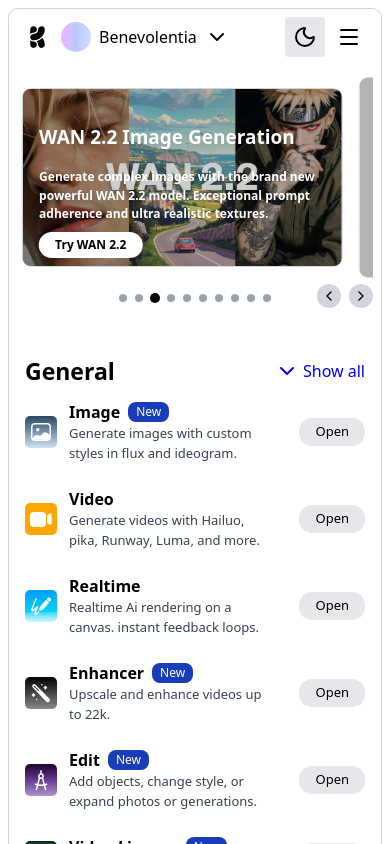
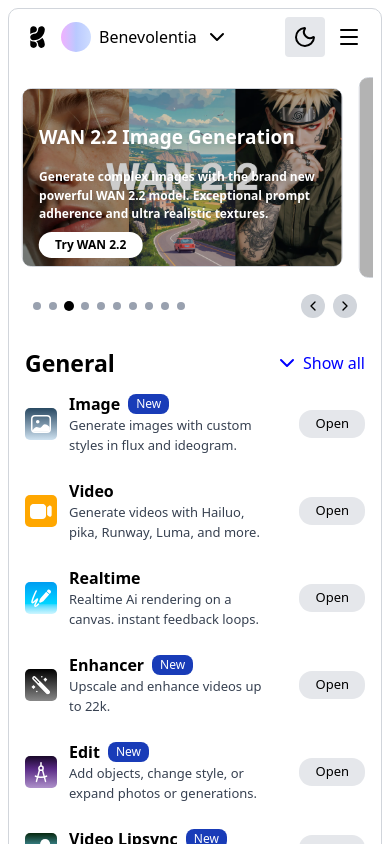
Before and after one commit to Davetechinnovation/Cartolink-internship, a Next.js app: page / in a window 390 px wide. Shown: the top 844 px of the page. Built offline with nearby package versions, Linux system fonts and the light colour scheme.

Commit message:
refactor(carousel): improve layout and responsiveness of navigation buttons
- Reorganize dots and navigation buttons structure
- Adjust spacing and alignment for different screen sizes
- Enhance visual hierarchy and consistency

```diff
--- a/src/app/components/corousel.tsx
+++ b/src/app/components/corousel.tsx
@@ -87,7 +87,7 @@
                     ))}
                 </div>
             </div>
-
+            <div className="flex justify-between sm:justify-start  items-center px-4 sm:px-0 sm:block ">
                 {/* Dots */}
                 <div className="flex justify-center mt-4 gap-2">
                     {images.map((_, i) => (
@@ -100,7 +100,7 @@
                     ))}
                 </div>
 
-            <div className="flex gap-2 text-blk justify-end -translate-y-[18px] sm:px-10">
+                <div className="flex gap-2 text-blk justify-end mt-4 sm:mt-0 sm:-translate-y-[18px] sm:px-10">
                     <div
                         className="bg-d rounded-full w-6 h-6 flex items-center justify-center cursor-pointer hover:bg-gray-200 transition-colors"
                         onClick={() => emblaApi && emblaApi.scrollPrev()}
@@ -115,5 +115,7 @@
                     </div>
                 </div>
             </div>
+
+        </div>
     )
 }
```
Lines whose indentation alone changed are shown as unchanged.
